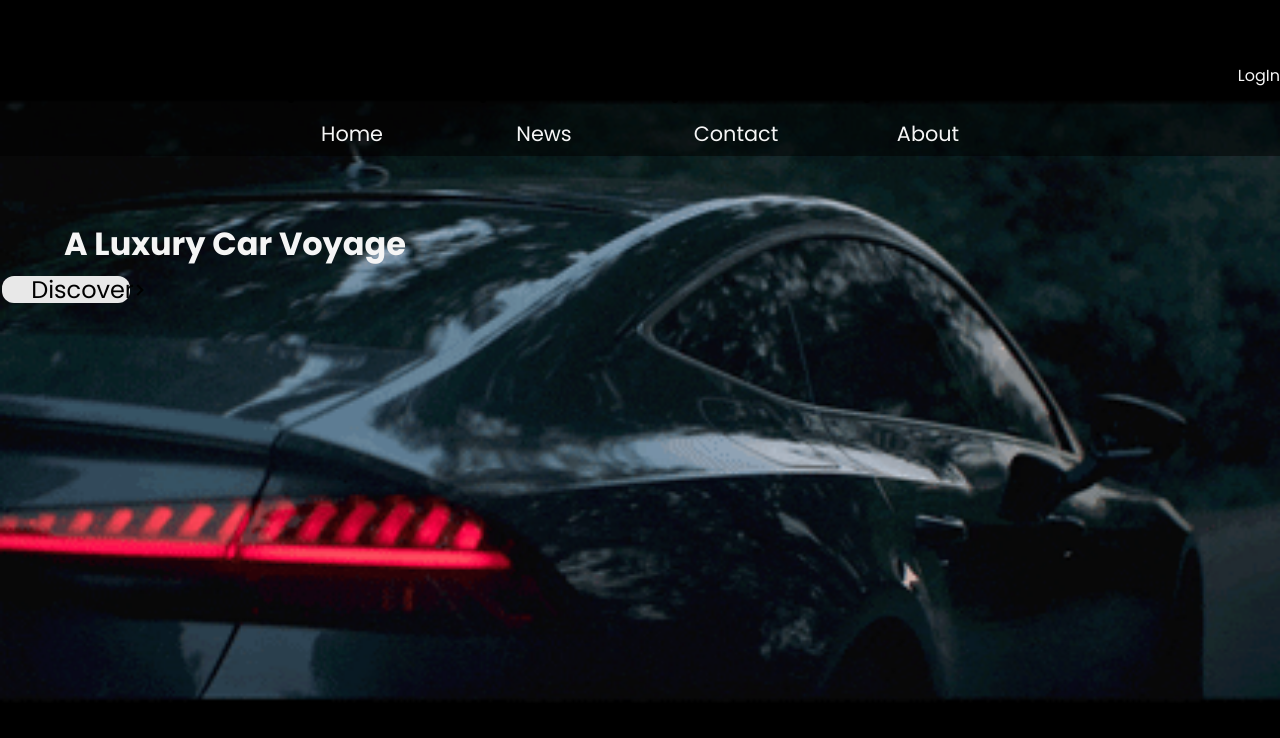
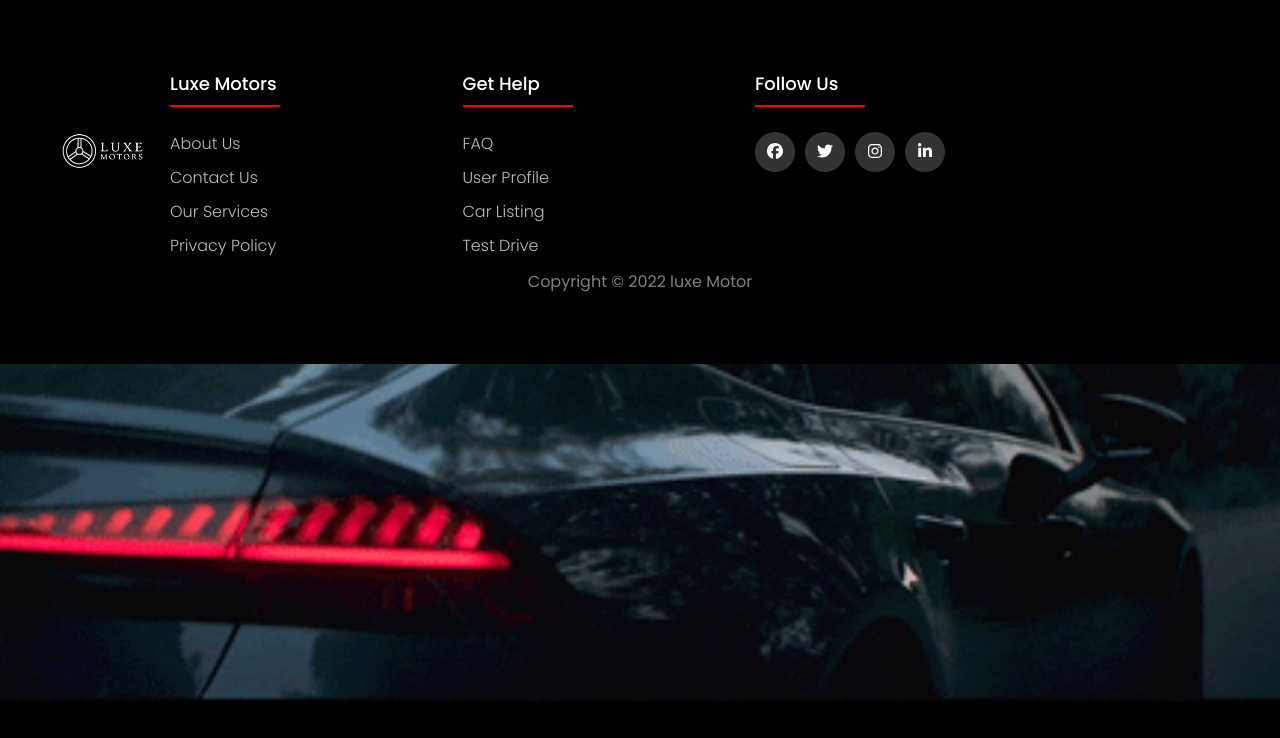
Before and after one commit to bechara-rizk/DealershipTeamOne, a Next.js app: page /home/homescreen in a window 1280 px wide. Shown: the top 738 px of the page. Built offline with nearby package versions, Linux system fonts and the light colour scheme.

Commit message:
fixed footer logo

```diff
--- a/src/components/Footer.js
+++ b/src/components/Footer.js
@@ -12,7 +12,7 @@ const Footer = () => {
 		<div className="container">
 		 <div className="row">
 		 <div className="footer-logo"  style={{ height: '200px', lineHeight: '200px', textAlign: 'center' }}>
-	   <img src="/public/images/logo.jpg"  alt="Logo" style={{width: '100px', height: 'auto' }}/>
+	   <img src="/images/logo.jpg"  alt="Logo" style={{width: '100px', height: 'auto' }}/>
 	 </div>
 		   <div className="footer-col">
 			 <h4>Luxe Motors</h4>
--- a/src/pages/home/homescreen.js
+++ b/src/pages/home/homescreen.js
@@ -4,6 +4,7 @@ import Link from 'next/link';
 
 export default function Home() {
   return (
+    <>
     <div className='homeContainer'>
       <div className='authButtons'>
         <span className='authElement'>LogIn</span>
@@ -16,5 +17,8 @@ export default function Home() {
 
       </div>
     </div>
+
+    <Footer/>
+    </>
   )
 }
```
